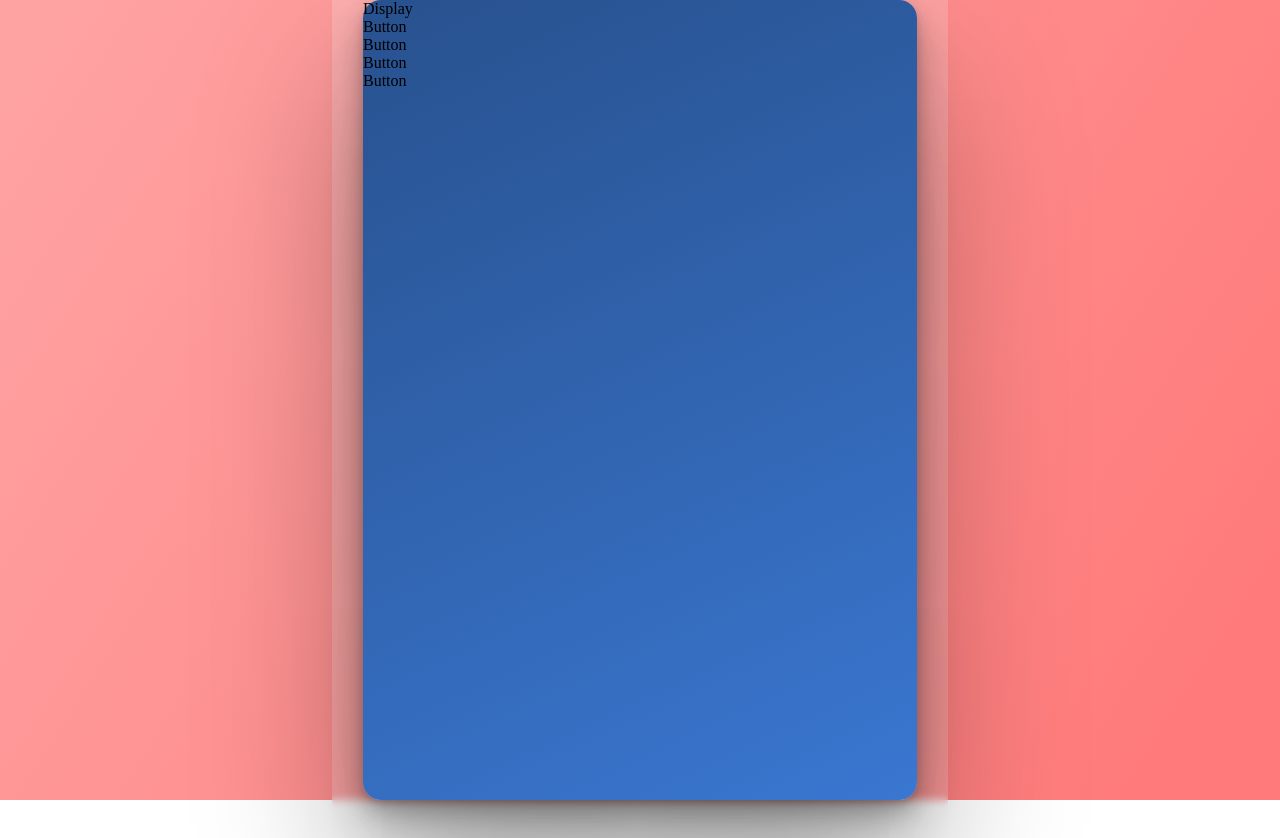
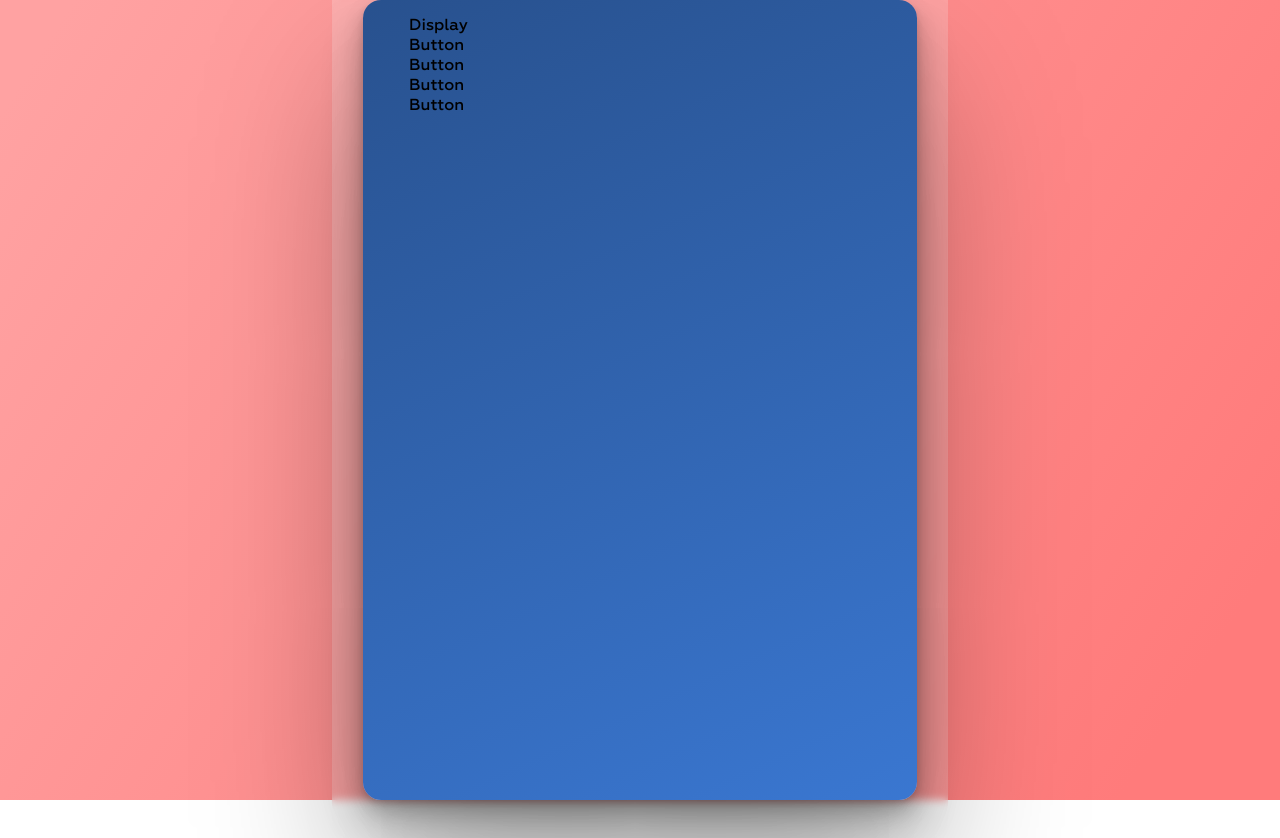
Before and after one commit to Hartaithan/calculator, a React (Create React App) app: page / in a window 1280 px wide. Built offline with nearby package versions, Linux system fonts and the light colour scheme.

Commit message:
install font

```diff
--- a/src/index.scss
+++ b/src/index.scss
@@ -2,6 +2,7 @@
   padding: 0;
   margin: 0;
   box-sizing: border-box;
+  font-family: "Goldman";
 }
 
 html,
@@ -36,4 +37,19 @@ body,
     0px 10.2677px 19.7841px rgba(0, 0, 0, 0.175),
     0px 3.71362px 7.1555px rgba(0, 0, 0, 0.121944);
   border-radius: 18px;
+  padding: 16px 48px 44px 46px;
 }
+
+@font-face {
+  font-family: "Goldman";
+  font-weight: 500;
+  src: local("Geometria-Medium"),
+    url("./fonts/Geometria-Medium.ttf") format("truetype");
+}
+
+@font-face {
+  font-family: "Goldman";
+  font-weight: 700;
+  src: local("Geometria-Bold"),
+    url("./fonts/Geometria-Bold.ttf") format("truetype");
+}
```
Also changed, not shown: src/fonts/Geometria-Bold.ttf (added), src/fonts/Geometria-Medium.ttf (added).
